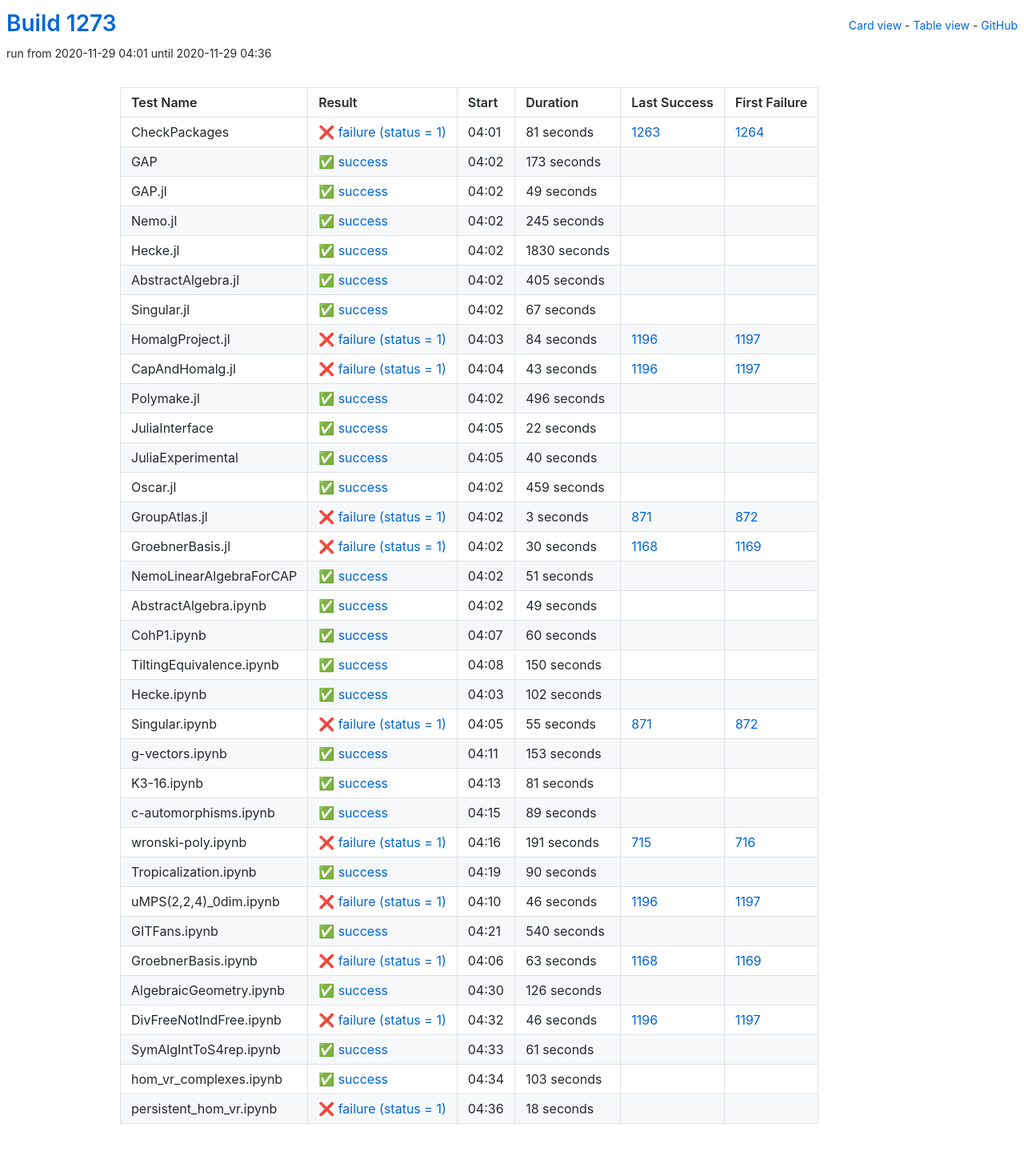
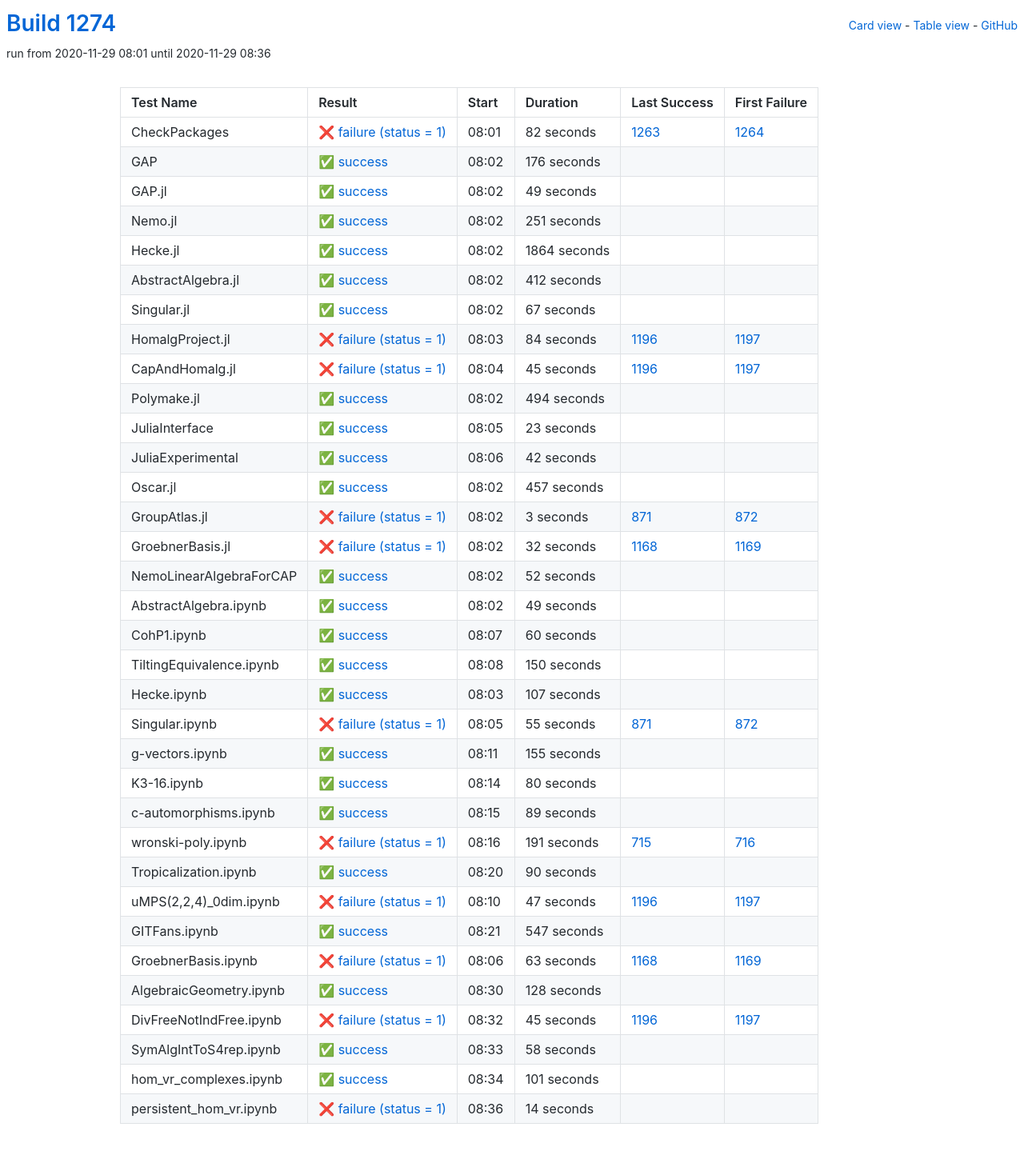
Before and after one commit to oscar-system/oscar-ci-status-stable, a Jekyll site: the page built from table.html, in a window 1280 px wide. Shown: the whole page at 80% size. Built offline with Jekyll 4.4.1, drawn with Linux system fonts in a browser that asks for light colours.

Commit message:
Build #1274

```diff
--- a/_data/ci.yml
+++ b/_data/ci.yml
@@ -1,6 +1,6 @@
 ---
-build: 1273
-build_url: https://oscarci.mathematik.uni-kl.de/job/oscar-stable/1273/
+build: 1274
+build_url: https://oscarci.mathematik.uni-kl.de/job/oscar-stable/1274/
 job: oscar-stable
 organization: oscar-system
 repo: oscar-ci-status-stable
@@ -8,32 +8,32 @@ repourl: https://github.com/oscar-system/oscar-ci-status-stable
 tests:
 - name: CheckPackages
   id: checkpackages
-  log: https://oscarci.mathematik.uni-kl.de/job/oscar-stable/1273/artifact/logs/build-1273/CheckPackages.log
-  start: 2020-11-29 04:01
+  log: https://oscarci.mathematik.uni-kl.de/job/oscar-stable/1274/artifact/logs/build-1274/CheckPackages.log
+  start: 2020-11-29 08:01
   success: false
   exitcode: 1
   status: failure
-  duration: 81
+  duration: 82
   last_success: 1263
   last_success_url: https://oscarci.mathematik.uni-kl.de/job/oscar-stable/1263/
   first_failure: 1264
   first_failure_url: https://oscarci.mathematik.uni-kl.de/job/oscar-stable/1264/
 - name: GAP
   id: gap
-  log: https://oscarci.mathematik.uni-kl.de/job/oscar-stable/1273/artifact/logs/build-1273/GAP.log
-  start: 2020-11-29 04:02
+  log: https://oscarci.mathematik.uni-kl.de/job/oscar-stable/1274/artifact/logs/build-1274/GAP.log
+  start: 2020-11-29 08:02
   success: true
   exitcode: 0
   status: success
-  duration: 173
+  duration: 176
   last_success: false
   last_success_url:
   first_failure: false
   first_failure_url:
 - name: GAP.jl
   id: gap-jl
-  log: https://oscarci.mathematik.uni-kl.de/job/oscar-stable/1273/artifact/logs/build-1273/GAP.jl.log
-  start: 2020-11-29 04:02
+  log: https://oscarci.mathematik.uni-kl.de/job/oscar-stable/1274/artifact/logs/build-1274/GAP.jl.log
+  start: 2020-11-29 08:02
   success: true
   exitcode: 0
   status: success
@@ -44,44 +44,44 @@ tests:
   first_failure_url:
 - name: Nemo.jl
   id: nemo-jl
-  log: https://oscarci.mathematik.uni-kl.de/job/oscar-stable/1273/artifact/logs/build-1273/Nemo.jl.log
-  start: 2020-11-29 04:02
+  log: https://oscarci.mathematik.uni-kl.de/job/oscar-stable/1274/artifact/logs/build-1274/Nemo.jl.log
+  start: 2020-11-29 08:02
   success: true
   exitcode: 0
   status: success
-  duration: 245
+  duration: 251
   last_success: false
   last_success_url:
   first_failure: false
   first_failure_url:
 - name: Hecke.jl
   id: hecke-jl
-  log: https://oscarci.mathematik.uni-kl.de/job/oscar-stable/1273/artifact/logs/build-1273/Hecke.jl.log
-  start: 2020-11-29 04:02
+  log: https://oscarci.mathematik.uni-kl.de/job/oscar-stable/1274/artifact/logs/build-1274/Hecke.jl.log
+  start: 2020-11-29 08:02
   success: true
   exitcode: 0
   status: success
-  duration: 1830
+  duration: 1864
   last_success: false
   last_success_url:
   first_failure: false
   first_failure_url:
 - name: AbstractAlgebra.jl
   id: abstractalgebra-jl
-  log: https://oscarci.mathematik.uni-kl.de/job/oscar-stable/1273/artifact/logs/build-1273/AbstractAlgebra.jl.log
-  start: 2020-11-29 04:02
+  log: https://oscarci.mathematik.uni-kl.de/job/oscar-stable/1274/artifact/logs/build-1274/AbstractAlgebra.jl.log
+  start: 2020-11-29 08:02
   success: true
   exitcode: 0
   status: success
-  duration: 405
+  duration: 412
   last_success: false
   last_success_url:
   first_failure: false
   first_failure_url:
 - name: Singular.jl
   id: singular-jl
-  log: https://oscarci.mathematik.uni-kl.de/job/oscar-stable/1273/artifact/logs/build-1273/Singular.jl.log
-  start: 2020-11-29 04:02
+  log: https://oscarci.mathematik.uni-kl.de/job/oscar-stable/1274/artifact/logs/build-1274/Singular.jl.log
+  start: 2020-11-29 08:02
   success: true
   exitcode: 0
   status: success
@@ -92,8 +92,8 @@ tests:
   first_failure_url:
 - name: HomalgProject.jl
   id: homalgproject-jl
-  log: https://oscarci.mathematik.uni-kl.de/job/oscar-stable/1273/artifact/logs/build-1273/HomalgProject.jl.log
-  start: 2020-11-29 04:03
+  log: https://oscarci.mathematik.uni-kl.de/job/oscar-stable/1274/artifact/logs/build-1274/HomalgProject.jl.log
+  start: 2020-11-29 08:03
   success: false
   exitcode: 1
   status: failure
@@ -104,68 +104,68 @@ tests:
   first_failure_url: https://oscarci.mathematik.uni-kl.de/job/oscar-stable/1197/
 - name: CapAndHomalg.jl
   id: capandhomalg-jl
-  log: https://oscarci.mathematik.uni-kl.de/job/oscar-stable/1273/artifact/logs/build-1273/CapAndHomalg.jl.log
-  start: 2020-11-29 04:04
+  log: https://oscarci.mathematik.uni-kl.de/job/oscar-stable/1274/artifact/logs/build-1274/CapAndHomalg.jl.log
+  start: 2020-11-29 08:04
   success: false
   exitcode: 1
   status: failure
-  duration: 43
+  duration: 45
   last_success: 1196
   last_success_url: https://oscarci.mathematik.uni-kl.de/job/oscar-stable/1196/
   first_failure: 1197
   first_failure_url: https://oscarci.mathematik.uni-kl.de/job/oscar-stable/1197/
 - name: Polymake.jl
   id: polymake-jl
-  log: https://oscarci.mathematik.uni-kl.de/job/oscar-stable/1273/artifact/logs/build-1273/Polymake.jl.log
-  start: 2020-11-29 04:02
+  log: https://oscarci.mathematik.uni-kl.de/job/oscar-stable/1274/artifact/logs/build-1274/Polymake.jl.log
+  start: 2020-11-29 08:02
   success: true
   exitcode: 0
   status: success
-  duration: 496
+  duration: 494
   last_success: false
   last_success_url:
   first_failure: false
   first_failure_url:
 - name: JuliaInterface
   id: juliainterface
-  log: https://oscarci.mathematik.uni-kl.de/job/oscar-stable/1273/artifact/logs/build-1273/JuliaInterface.log
-  start: 2020-11-29 04:05
+  log: https://oscarci.mathematik.uni-kl.de/job/oscar-stable/1274/artifact/logs/build-1274/JuliaInterface.log
+  start: 2020-11-29 08:05
   success: true
   exitcode: 0
   status: success
-  duration: 22
+  duration: 23
   last_success: false
   last_success_url:
   first_failure: false
   first_failure_url:
 - name: JuliaExperimental
   id: juliaexperimental
-  log: https://oscarci.mathematik.uni-kl.de/job/oscar-stable/1273/artifact/logs/build-1273/JuliaExperimental.log
-  start: 2020-11-29 04:05
+  log: https://oscarci.mathematik.uni-kl.de/job/oscar-stable/1274/artifact/logs/build-1274/JuliaExperimental.log
+  start: 2020-11-29 08:06
   success: true
   exitcode: 0
   status: success
-  duration: 40
+  duration: 42
   last_success: false
   last_success_url:
   first_failure: false
   first_failure_url:
 - name: Oscar.jl
   id: oscar-jl
-  log: https://oscarci.mathematik.uni-kl.de/job/oscar-stable/1273/artifact/logs/build-1273/Oscar.jl.log
-  start: 2020-11-29 04:02
+  log: https://oscarci.mathematik.uni-kl.de/job/oscar-stable/1274/artifact/logs/build-1274/Oscar.jl.log
+  start: 2020-11-29 08:02
   success: true
   exitcode: 0
   status: success
-  duration: 459
+  duration: 457
   last_success: false
   last_success_url:
   first_failure: false
   first_failure_url:
 - name: GroupAtlas.jl
   id: groupatlas-jl
-  log: https://oscarci.mathematik.uni-kl.de/job/oscar-stable/1273/artifact/logs/build-1273/GroupAtlas.jl.log
-  start: 2020-11-29 04:02
+  log: https://oscarci.mathematik.uni-kl.de/job/oscar-stable/1274/artifact/logs/build-1274/GroupAtlas.jl.log
+  start: 2020-11-29 08:02
   success: false
   exitcode: 1
   status: failure
@@ -176,32 +176,32 @@ tests:
   first_failure_url: https://oscarci.mathematik.uni-kl.de/job/oscar-stable/872/
 - name: GroebnerBasis.jl
   id: groebnerbasis-jl
-  log: https://oscarci.mathematik.uni-kl.de/job/oscar-stable/1273/artifact/logs/build-1273/GroebnerBasis.jl.log
-  start: 2020-11-29 04:02
+  log: https://oscarci.mathematik.uni-kl.de/job/oscar-stable/1274/artifact/logs/build-1274/GroebnerBasis.jl.log
+  start: 2020-11-29 08:02
   success: false
   exitcode: 1
   status: failure
-  duration: 30
+  duration: 32
   last_success: 1168
   last_success_url: https://oscarci.mathematik.uni-kl.de/job/oscar-stable/1168/
   first_failure: 1169
   first_failure_url: https://oscarci.mathematik.uni-kl.de/job/oscar-stable/1169/
 - name: NemoLinearAlgebraForCAP
   id: nemolinearalgebraforcap
-  log: https://oscarci.mathematik.uni-kl.de/job/oscar-stable/1273/artifact/logs/build-1273/NemoLinearAlgebraForCAP.log
-  start: 2020-11-29 04:02
+  log: https://oscarci.mathematik.uni-kl.de/job/oscar-stable/1274/artifact/logs/build-1274/NemoLinearAlgebraForCAP.log
+  start: 2020-11-29 08:02
   success: true
   exitcode: 0
   status: success
-  duration: 51
+  duration: 52
   last_success: false
   last_success_url:
   first_failure: false
   first_failure_url:
 - name: AbstractAlgebra.ipynb
   id: abstractalgebra-ipynb
-  log: https://oscarci.mathematik.uni-kl.de/job/oscar-stable/1273/artifact/logs/build-1273/AbstractAlgebra.ipynb.log
-  start: 2020-11-29 04:02
+  log: https://oscarci.mathematik.uni-kl.de/job/oscar-stable/1274/artifact/logs/build-1274/AbstractAlgebra.ipynb.log
+  start: 2020-11-29 08:02
   success: true
   exitcode: 0
   status: success
@@ -212,8 +212,8 @@ tests:
   first_failure_url:
 - name: CohP1.ipynb
   id: cohp1-ipynb
-  log: https://oscarci.mathematik.uni-kl.de/job/oscar-stable/1273/artifact/logs/build-1273/CohP1.ipynb.log
-  start: 2020-11-29 04:07
+  log: https://oscarci.mathematik.uni-kl.de/job/oscar-stable/1274/artifact/logs/build-1274/CohP1.ipynb.log
+  start: 2020-11-29 08:07
   success: true
   exitcode: 0
   status: success
@@ -224,8 +224,8 @@ tests:
   first_failure_url:
 - name: TiltingEquivalence.ipynb
   id: tiltingequivalence-ipynb
-  log: https://oscarci.mathematik.uni-kl.de/job/oscar-stable/1273/artifact/logs/build-1273/TiltingEquivalence.ipynb.log
-  start: 2020-11-29 04:08
+  log: https://oscarci.mathematik.uni-kl.de/job/oscar-stable/1274/artifact/logs/build-1274/TiltingEquivalence.ipynb.log
+  start: 2020-11-29 08:08
   success: true
   exitcode: 0
   status: success
@@ -236,20 +236,20 @@ tests:
   first_failure_url:
 - name: Hecke.ipynb
   id: hecke-ipynb
-  log: https://oscarci.mathematik.uni-kl.de/job/oscar-stable/1273/artifact/logs/build-1273/Hecke.ipynb.log
-  start: 2020-11-29 04:03
+  log: https://oscarci.mathematik.uni-kl.de/job/oscar-stable/1274/artifact/logs/build-1274/Hecke.ipynb.log
+  start: 2020-11-29 08:03
   success: true
   exitcode: 0
   status: success
-  duration: 102
+  duration: 107
   last_success: false
   last_success_url:
   first_failure: false
   first_failure_url:
 - name: Singular.ipynb
   id: singular-ipynb
-  log: https://oscarci.mathematik.uni-kl.de/job/oscar-stable/1273/artifact/logs/build-1273/Singular.ipynb.log
-  start: 2020-11-29 04:05
+  log: https://oscarci.mathematik.uni-kl.de/job/oscar-stable/1274/artifact/logs/build-1274/Singular.ipynb.log
+  start: 2020-11-29 08:05
   success: false
   exitcode: 1
   status: failure
@@ -260,32 +260,32 @@ tests:
   first_failure_url: https://oscarci.mathematik.uni-kl.de/job/oscar-stable/872/
 - name: g-vectors.ipynb
   id: g-vectors-ipynb
-  log: https://oscarci.mathematik.uni-kl.de/job/oscar-stable/1273/artifact/logs/build-1273/g-vectors.ipynb.log
-  start: 2020-11-29 04:11
+  log: https://oscarci.mathematik.uni-kl.de/job/oscar-stable/1274/artifact/logs/build-1274/g-vectors.ipynb.log
+  start: 2020-11-29 08:11
   success: true
   exitcode: 0
   status: success
-  duration: 153
+  duration: 155
   last_success: false
   last_success_url:
   first_failure: false
   first_failure_url:
 - name: K3-16.ipynb
   id: k3-16-ipynb
-  log: https://oscarci.mathematik.uni-kl.de/job/oscar-stable/1273/artifact/logs/build-1273/K3-16.ipynb.log
-  start: 2020-11-29 04:13
+  log: https://oscarci.mathematik.uni-kl.de/job/oscar-stable/1274/artifact/logs/build-1274/K3-16.ipynb.log
+  start: 2020-11-29 08:14
   success: true
   exitcode: 0
   status: success
-  duration: 81
+  duration: 80
   last_success: false
   last_success_url:
   first_failure: false
   first_failure_url:
 - name: c-automorphisms.ipynb
   id: c-automorphisms-ipynb
-  log: https://oscarci.mathematik.uni-kl.de/job/oscar-stable/1273/artifact/logs/build-1273/c-automorphisms.ipynb.log
-  start: 2020-11-29 04:15
+  log: https://oscarci.mathematik.uni-kl.de/job/oscar-stable/1274/artifact/logs/build-1274/c-automorphisms.ipynb.log
+  start: 2020-11-29 08:15
   success: true
   exitcode: 0
   status: success
@@ -296,8 +296,8 @@ tests:
   first_failure_url:
 - name: wronski-poly.ipynb
   id: wronski-poly-ipynb
-  log: https://oscarci.mathematik.uni-kl.de/job/oscar-stable/1273/artifact/logs/build-1273/wronski-poly.ipynb.log
-  start: 2020-11-29 04:16
+  log: https://oscarci.mathematik.uni-kl.de/job/oscar-stable/1274/artifact/logs/build-1274/wronski-poly.ipynb.log
+  start: 2020-11-29 08:16
   success: false
   exitcode: 1
   status: failure
@@ -308,8 +308,8 @@ tests:
   first_failure_url: https://oscarci.mathematik.uni-kl.de/job/oscar-stable/716/
 - name: Tropicalization.ipynb
   id: tropicalization-ipynb
-  log: https://oscarci.mathematik.uni-kl.de/job/oscar-stable/1273/artifact/logs/build-1273/Tropicalization.ipynb.log
-  start: 2020-11-29 04:19
+  log: https://oscarci.mathematik.uni-kl.de/job/oscar-stable/1274/artifact/logs/build-1274/Tropicalization.ipynb.log
+  start: 2020-11-29 08:20
   success: true
   exitcode: 0
   status: success
@@ -320,32 +320,32 @@ tests:
   first_failure_url:
 - name: uMPS(2,2,4)_0dim.ipynb
   id: umps-2-2-4-0dim-ipynb
-  log: https://oscarci.mathematik.uni-kl.de/job/oscar-stable/1273/artifact/logs/build-1273/uMPS-2-2-4-_0dim.ipynb.log
-  start: 2020-11-29 04:10
+  log: https://oscarci.mathematik.uni-kl.de/job/oscar-stable/1274/artifact/logs/build-1274/uMPS-2-2-4-_0dim.ipynb.log
+  start: 2020-11-29 08:10
   success: false
   exitcode: 1
   status: failure
-  duration: 46
+  duration: 47
   last_success: 1196
   last_success_url: https://oscarci.mathematik.uni-kl.de/job/oscar-stable/1196/
   first_failure: 1197
   first_failure_url: https://oscarci.mathematik.uni-kl.de/job/oscar-stable/1197/
 - name: GITFans.ipynb
   id: gitfans-ipynb
-  log: https://oscarci.mathematik.uni-kl.de/job/oscar-stable/1273/artifact/logs/build-1273/GITFans.ipynb.log
-  start: 2020-11-29 04:21
+  log: https://oscarci.mathematik.uni-kl.de/job/oscar-stable/1274/artifact/logs/build-1274/GITFans.ipynb.log
+  start: 2020-11-29 08:21
   success: true
   exitcode: 0
   status: success
-  duration: 540
+  duration: 547
   last_success: false
   last_success_url:
   first_failure: false
   first_failure_url:
 - name: GroebnerBasis.ipynb
   id: groebnerbasis-ipynb
-  log: https://oscarci.mathematik.uni-kl.de/job/oscar-stable/1273/artifact/logs/build-1273/GroebnerBasis.ipynb.log
-  start: 2020-11-29 04:06
+  log: https://oscarci.mathematik.uni-kl.de/job/oscar-stable/1274/artifact/logs/build-1274/GroebnerBasis.ipynb.log
+  start: 2020-11-29 08:06
   success: false
   exitcode: 1
   status: failure
@@ -356,60 +356,60 @@ tests:
   first_failure_url: https://oscarci.mathematik.uni-kl.de/job/oscar-stable/1169/
 - name: AlgebraicGeometry.ipynb
   id: algebraicgeometry-ipynb
-  log: https://oscarci.mathematik.uni-kl.de/job/oscar-stable/1273/artifact/logs/build-1273/AlgebraicGeometry.ipynb.log
-  start: 2020-11-29 04:30
+  log: https://oscarci.mathematik.uni-kl.de/job/oscar-stable/1274/artifact/logs/build-1274/AlgebraicGeometry.ipynb.log
+  start: 2020-11-29 08:30
   success: true
   exitcode: 0
   status: success
-  duration: 126
+  duration: 128
   last_success: false
   last_success_url:
   first_failure: false
   first_failure_url:
 - name: DivFreeNotIndFree.ipynb
   id: divfreenotindfree-ipynb
-  log: https://oscarci.mathematik.uni-kl.de/job/oscar-stable/1273/artifact/logs/build-1273/DivFreeNotIndFree.ipynb.log
-  start: 2020-11-29 04:32
+  log: https://oscarci.mathematik.uni-kl.de/job/oscar-stable/1274/artifact/logs/build-1274/DivFreeNotIndFree.ipynb.log
+  start: 2020-11-29 08:32
   success: false
   exitcode: 1
   status: failure
-  duration: 46
+  duration: 45
   last_success: 1196
   last_success_url: https://oscarci.mathematik.uni-kl.de/job/oscar-stable/1196/
   first_failure: 1197
   first_failure_url: https://oscarci.mathematik.uni-kl.de/job/oscar-stable/1197/
 - name: SymAlgIntToS4rep.ipynb
   id: symalginttos4rep-ipynb
-  log: https://oscarci.mathematik.uni-kl.de/job/oscar-stable/1273/artifact/logs/build-1273/SymAlgIntToS4rep.ipynb.log
-  start: 2020-11-29 04:33
+  log: https://oscarci.mathematik.uni-kl.de/job/oscar-stable/1274/artifact/logs/build-1274/SymAlgIntToS4rep.ipynb.log
+  start: 2020-11-29 08:33
   success: true
   exitcode: 0
   status: success
-  duration: 61
+  duration: 58
   last_success: false
   last_success_url:
   first_failure: false
   first_failure_url:
 - name: hom_vr_complexes.ipynb
   id: hom-vr-complexes-ipynb
-  log: https://oscarci.mathematik.uni-kl.de/job/oscar-stable/1273/artifact/logs/build-1273/hom_vr_complexes.ipynb.log
-  start: 2020-11-29 04:34
+  log: https://oscarci.mathematik.uni-kl.de/job/oscar-stable/1274/artifact/logs/build-1274/hom_vr_complexes.ipynb.log
+  start: 2020-11-29 08:34
   success: true
   exitcode: 0
   status: success
-  duration: 103
+  duration: 101
   last_success: false
   last_success_url:
   first_failure: false
   first_failure_url:
 - name: persistent_hom_vr.ipynb
   id: persistent-hom-vr-ipynb
-  log: https://oscarci.mathematik.uni-kl.de/job/oscar-stable/1273/artifact/logs/build-1273/persistent_hom_vr.ipynb.log
-  start: 2020-11-29 04:36
+  log: https://oscarci.mathematik.uni-kl.de/job/oscar-stable/1274/artifact/logs/build-1274/persistent_hom_vr.ipynb.log
+  start: 2020-11-29 08:36
   success: false
   exitcode: 1
   status: failure
-  duration: 18
+  duration: 14
   last_success: false
   last_success_url:
   first_failure: false
```
Also changed, not shown: README.md.
